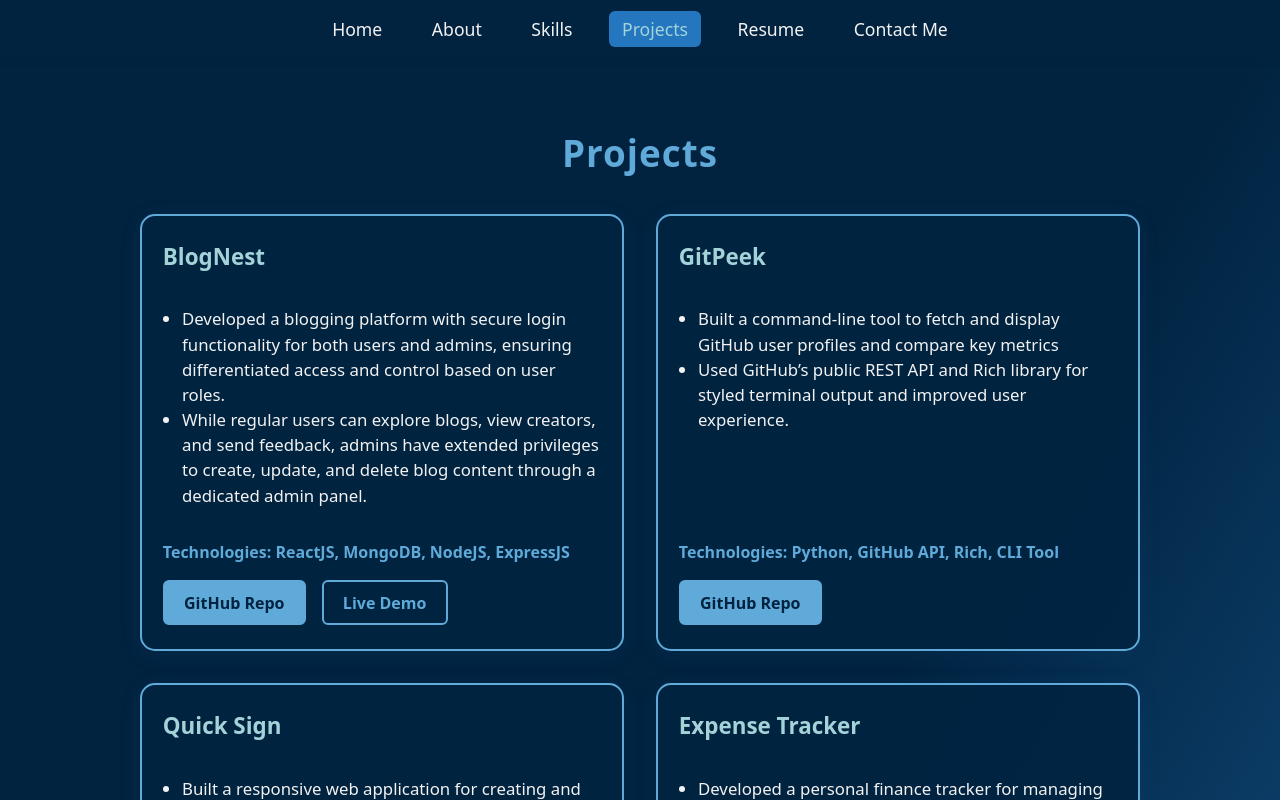
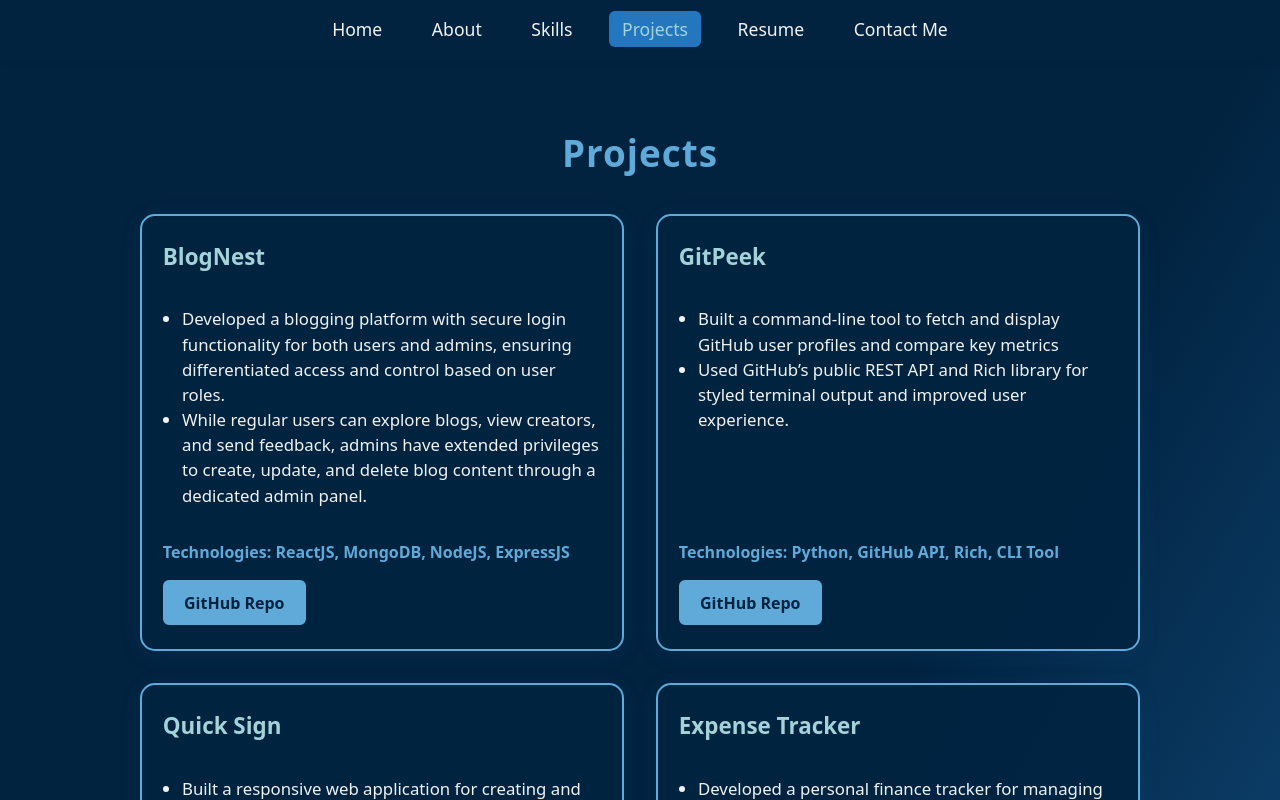
Before and after one commit to urzarai/PersonalPortfolio, a React (Vite) app: page /projects in a window 1280 px wide. Built offline with nearby package versions, Linux system fonts and the light colour scheme.

Commit message:
Live Demo removal

```diff
--- a/src/pages/Projects.jsx
+++ b/src/pages/Projects.jsx
@@ -9,9 +9,9 @@ const projects = [
       "While regular users can explore blogs, view creators, and send feedback, admins have extended privileges to create, update, and delete blog content through a dedicated admin panel."
     ],
     tech: "ReactJS, MongoDB, NodeJS, ExpressJS",
-    liveDemo: "https://blog-nest-qzt4.vercel.app/",
+    liveDemo: "",
     gitRepo: "https://github.com/urzarai/BlogNest",
-    hasLiveDemo: true
+    hasLiveDemo: false
   },
     {
     title: "GitPeek",
```
